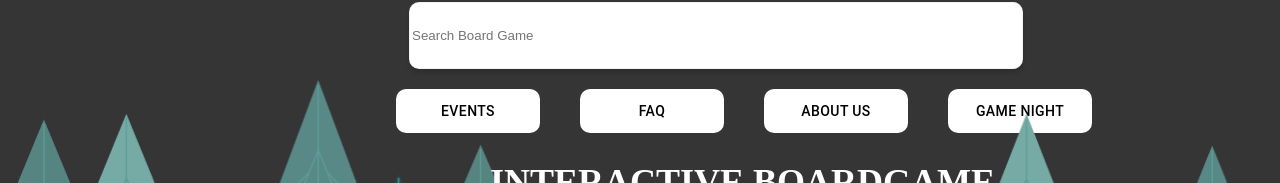
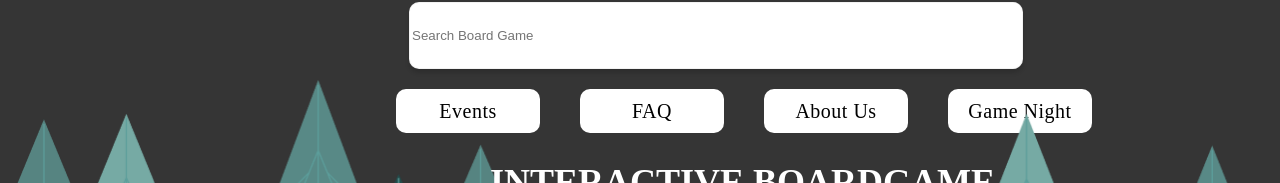
Before and after one commit to idiglove/oku-no-kumo-fe, a Next.js app in the folder project_app/: page /HomePage in a window 1280 px wide. Shown: the part 135-318 px from the top of the page. Built offline with nearby package versions, Linux system fonts and the light colour scheme.

Commit message:
final push before review

```diff
--- a/project_app/components/Header.js
+++ b/project_app/components/Header.js
@@ -1,5 +1,7 @@
 import React from "react";
 import Button from "@mui/material/Button";
+import IconButton from "@mui/material/IconButton";
+import ButtonGroup from "@mui/material/ButtonGroup";
 import { Container, AppBar, Typography } from "./styled";
 import Image from "next/image";
 
@@ -34,23 +36,24 @@ function Header() {
               ),
             }}
           />
-          <div
-            style={{
-              display: "flex",
-              zIndex: "1",
-              borderRadius: "10px",
-              alignItems: "center",
-              backgroundColor: "#353535",
-            }}
-          >
-            <Button label="Events">Events</Button>
-            <Button label="FAQ">FAQ</Button>
-            <Button label="About Us">About Us</Button>
-            <Button label="Game night">Game Night</Button>
+          <div>
+            <IconButton label="Events">
+              <p>Events</p>
+            </IconButton>
+            <IconButton label="FAQ">
+              <p>FAQ</p>
+            </IconButton>
+            <IconButton label="About Us">
+              <p>About Us</p>
+            </IconButton>
+            <IconButton label="Game night">
+              <p>Game Night</p>
+            </IconButton>
           </div>
         </Container>
         <>
           <Typography>Interactive BoardGame Community</Typography>
+
           <div
             style={{
               position: "absolute",
@@ -62,6 +65,7 @@ function Header() {
           >
             <Image src="/bella.png" fill="absolute" alt="image" />
           </div>
+
           <div
             style={{
               position: "absolute",
--- a/project_app/components/styled.tsx
+++ b/project_app/components/styled.tsx
@@ -9,8 +9,8 @@ top: 0px;
 background: #353535;
 `
 export const Container = styled.div`
-  Button {
-    width: 144px;
+ Button{
+  width: 144px;
     margin: 20px;
     height: 44px;
     left: 380px;
@@ -18,7 +18,9 @@ export const Container = styled.div`
     background: #ffffff;
     border-radius: 10px;
     color: black;
-  }
+ }
+
+
 input{
   box-sizing: border-box;
     position:absolute;
@@ -30,6 +32,30 @@ input{
     border: 1px solid rgba(0, 0, 0, 0.05);
     box-shadow: 0px 4px 4px rgba(0, 0, 0, 0.15);
     border-radius: 10px;
+}
+
+IconButton{
+  display: flex,
+  zIndex: 1,
+  borderRadius: 10px,
+  alignItems: center,
+  backgroundColor: #353535,
+}
+p{
+  font-family: 'Rubik';
+font-style: normal;
+font-weight: 500;
+font-size: 20px;
+line-height: 24px;
+letter-spacing: 0.025em;
+
+left: 418px;
+top: 227px;
+}
+
+ButtonGroup{
+   position: absolute;
+    margin-left: 700px
 }
 
 `;
@@ -50,3 +76,8 @@ text-transform: uppercase;
 color: white;
 z-index:1;
 `
+
+// export const Wrapper = styled.button`
+
+
+// `;
```
Also changed, not shown: project_app/public/people.svg (deleted).
